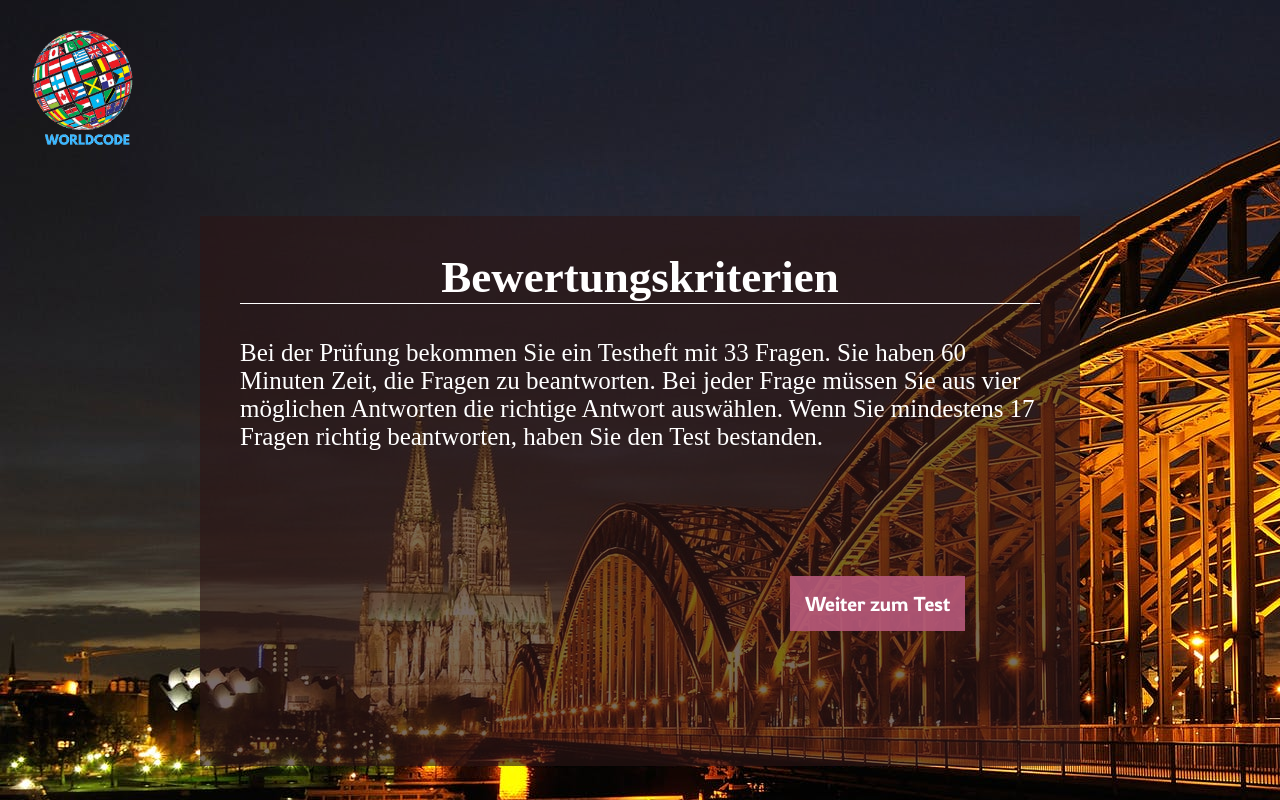
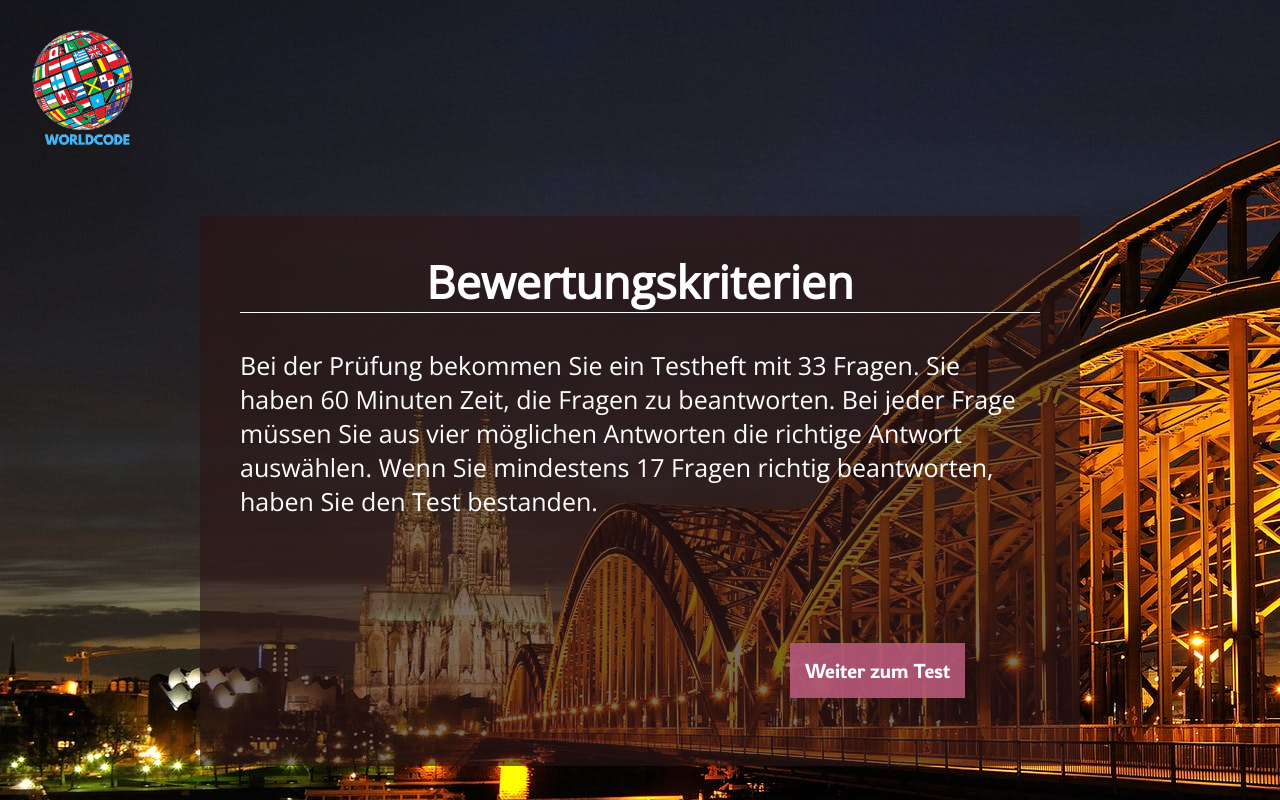
Before and after one commit to HamidRMD/Einbuergerungstest, a React (Create React App) app: page /Bewertung in a window 1280 px wide. Shown: the top 800 px of the page. Built offline with nearby package versions, Linux system fonts and the light colour scheme.

Commit message:
verbesserung bei der KriterienSeite

```diff
--- a/public/index.html
+++ b/public/index.html
@@ -3,6 +3,9 @@
   <head>
     <meta charset="utf-8" />
 
+
+    <link rel="preconnect" href="https://fonts.gstatic.com">
+    <link href="https://fonts.googleapis.com/css2?family=Open+Sans:wght@300&display=swap" rel="stylesheet">
     <link rel="preconnect" href="https://fonts.gstatic.com">
     <link href="https://fonts.googleapis.com/css2?family=Roboto+Slab:wght@100&display=swap" rel="stylesheet">
     <link rel="preconnect" href="https://fonts.gstatic.com">
--- a/src/Components/Bewertung/BewertungsKriterien.css
+++ b/src/Components/Bewertung/BewertungsKriterien.css
@@ -20,6 +20,7 @@
     background-color: rgba(43, 21, 21, 0.63);
     padding-right: 40px;
     padding-left: 40px;
+    font-family: 'Open Sans', sans-serif;
 }
 
 .bewertung-paragraph {
```
